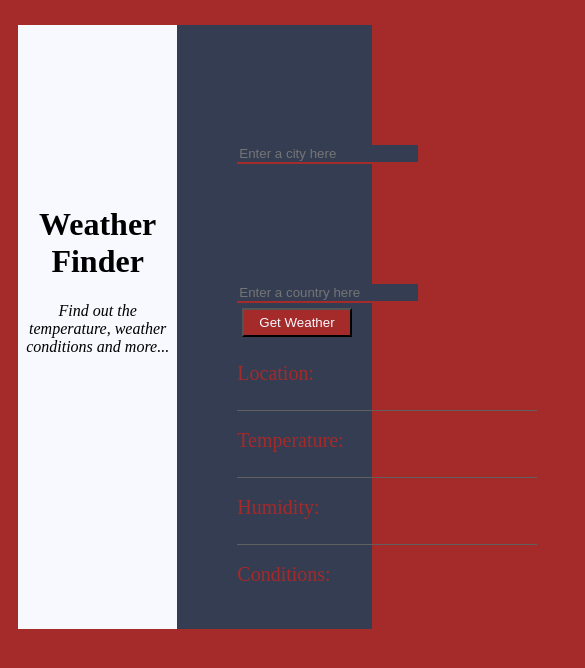
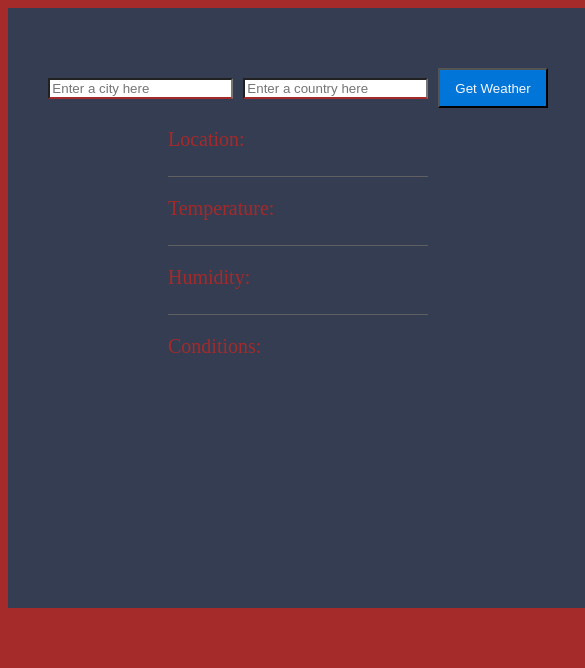
Before and after one commit to hernandoit/weather-app, a React (Create React App) app: page / in a window 390 px wide. Shown: the top 668 px of the page, 585 px wide, since content can reach past the window. Built offline with nearby package versions, Linux system fonts and the light colour scheme.

Commit message:
display all form label fields

```diff
--- a/package.json
+++ b/package.json
@@ -9,6 +9,8 @@
     "react": "^17.0.2",
     "react-bootstrap": "^1.6.1",
     "react-dom": "^17.0.2",
+    "react-native": "^0.65.1",
+    "react-native-web": "^0.17.1",
     "react-scripts": "4.0.3",
     "web-vitals": "^1.0.1"
   },
--- a/src/App.css
+++ b/src/App.css
@@ -1,22 +1,30 @@
 @import url('https://fonts.googleapis.com/css2?family=Noto+Sans+JP&display=swap');
 
+
+/*
+ * ID
+ */
+
+
 #aside {
-  background-color: #f8f8ff;
-  width: 45%;
+  background: url('/src/components/weather-finder-aside-img.jpeg') no-repeat center center fixed;
+  color: #f8f8ff;
   text-align: center;
   padding-top: 160px;
+  padding-left: 10px;
+  padding-right: 10px;
 }
 
 #main {
   background-color: #343d52;
-  width: 55%;
-  align-items: stretch;
+  width: 550px;
 }
 
 #main-container {
   display: flex;
-  flex-wrap: nowrap;
-  margin: 25px 10px 25px 10px;
+  justify-content: center;
+  min-width: 600px;
+  height: 600px;
 }
 
 #location {
@@ -32,14 +40,31 @@
   border-bottom: 1px solid #606060;
 }
 
+
+/*
+ * CLASS
+ */
+
+
+.App {
+
+}
+
+
+/*
+ * ELEMENT
+ */
+
+
 body {
   background-color: #A52A2A;
 }
 
 button {
+  background-color: #A52A2A;
   color: #f8f8ff;
-  background-color: #A52A2A;
-  margin: 5px;
+  height: 40px;
+  margin-top: 60px;
   padding: 5px 15px;
 }
 
@@ -47,21 +72,25 @@ button:hover {
   background-color: #ae3f3f;
   border-color: #93CCEA;
 }
+
 form {
-  margin-left: 60px;
-  display: block;
+  display: flex;
+  flex-flow: row wrap;
+  align-items: center;
+  width: 500px;
+  margin-left: 40px;
 }
 
 img {
-  background-image: url('https://i.imgur.com/4nLNyFZ.jpg?1');
+  height: 100%;
+  width: 100%;
 }
 
 input {
-  border: none;
   background-color: #343d52;
   color: #f8f8ff;
   border-bottom: 2px solid #A52A2A;
-  margin-top: 120px;
+  margin-top: 60px;
   margin-right: 10px;
 }
 
@@ -69,10 +98,42 @@ label {
   color: #A52A2A;
   font-size: 20px;
   display: block;
-  width: 300px;
+  width: 260px;
+  margin-bottom: 20px;
   padding-bottom: 25px;
 }
 
 span {
   color: #f8f8ff;
 }
+
+@media screen and (max-width: 700px) {
+  #main-container {
+      flex-flow: row wrap;
+  }
+  #aside {
+    display: none;
+  }
+  #main {
+    height: 600px;
+    width: 100%;
+  }
+  button{
+    background-color: #0275d8;
+  }
+  button:hover {
+  background-color: #5bc0de;
+  border-color: white;
+  }
+  form {
+    display: flex;
+    flex-flow: row wrap;
+    justify-content: center;
+    width: 500px;
+  }
+  input {
+  background-color: white;
+  color: black;
+  border-bottom: 2px solid #A52A2A;
+  }
+}
--- a/src/App.js
+++ b/src/App.js
@@ -1,19 +1,14 @@
 import React, { Component } from 'react';
 // imports our apps styling
 import './App.css';
-
+// imports our image background for aside
+// import Image from './components/weather-finder-aside-img.jpeg'
 // Bootstrap components
 import Form from 'react-bootstrap/Form'
 import Button from 'react-bootstrap/Button'
 
 // API key for our weather API
 const API_Key ='bcfd2504f5065eba3f9ac4f0de960eff'
-
-// COPY OF API KEY BECAUSE REASONS
-// API key ='bcfd2504f5065eba3f9ac4f0de960eff'
-
-// DIRECT API CALL FOR TESTING ONLY!!!
-// api.openweathermap.org/data/2.5/weather?q=ocala&units=imperial&appid=bcfd2504f5065eba3f9ac4f0de960eff
 
 // Inherit from Component class
 class App extends Component {
@@ -24,12 +19,13 @@ class App extends Component {
     super()
     // useful constructors set up state
     this.state = {
-      city: undefined,
-      country: undefined,
+      city: '',
+      country: '',
       location: undefined,
       temperature: undefined,
       humidity: undefined,
       condition: undefined,
+      icon: undefined,
       error: ''
     }
   }
@@ -67,36 +63,39 @@ handleSubmit  = async e => {
         location: data.name + ',  ' + data.sys.country,
         temperature: Math.round(data.main.temp)  + '°',
         humidity: data.main.humidity + '%',
-        condition: data.weather.main,
-        error: ''
+        condition: data.weather[0].description,
+        icon: data.weather.icon,
+        error: 'Find out the temperature, weather conditions and more...'
       });
     } else {
       this.state = {
-      city:undefined,
-      country:undefined,
-      location:undefined,
+      city: undefined,
+      country: undefined,
+      location: undefined,
       temperature: undefined,
       humidity: undefined,
-      condition:undefined,
+      condition: undefined,
+      icon: undefined,
       error: 'The city name or country code you have entered is invalid, please try again!'
     }
   }
 }
 
 render(){
-  // destructuring the state for readibility
-  const { location, temperature, humidity, condition, city, country } = this.state
+  // destructuring the state for readibility and ease of use
+  const { location, temperature, humidity, condition, icon, city, country } = this.state
   return (
       <div className="App">
         <>
         <div id="main-container">
-        {/* <div id="aside-container"> */}
-          <div id="aside"><h1>Weather Finder</h1><p><em>Find out the temperature, weather conditions and more...</em></p>
+          <div id="aside">
+              {/* <img src={Image} alt="Japanese city alley at night"/> */}
+                <h1>Weather Finder</h1>
+                <p><em>Find out the temperature, weather conditions and more...</em></p>
+                <span>{icon}</span>
           </div>
-          {/* </div> */}
           <div id="main">
             <Form onSubmit={this.handleSubmit}>
-              <span style={{display : 'inline-block'}}>
               <Form.Group controlId='city'>
               <Form.Control
               required
@@ -118,11 +117,10 @@ render(){
               />
             </Form.Group>
             <Button variant='primary' type='submit'>Get Weather</Button>
-            </span>
-                  <label id="location">Location: <span>{location}</span></label><br></br>
-                  <label id="temperature">Temperature: <span>{temperature}</span></label><br></br>
-                  <label id="humidity">Humidity: <span>{humidity}</span></label><br></br>
-                  <label id="condition">Conditions: <span>{condition}</span></label><br></br>
+                  <label id="location">Location: <span>{location}</span></label>
+                  <label id="temperature">Temperature: <span>{temperature}</span></label>
+                  <label id="humidity">Humidity: <span>{humidity}</span></label>
+                  <label id="condition">Conditions: <span>{condition}</span></label>
             </Form>
           </div>
           </div>
--- a/src/components/Weather.js
+++ b/src/components/Weather.js
@@ -1,5 +1,10 @@
+// BACKUP SCRIPT FOR TESTING PURPOSES
 import React from 'react'
+// COPY OF API KEY BECAUSE REASONS
+// API key ='bcfd2504f5065eba3f9ac4f0de960eff'
 
+// DIRECT API CALL FOR TESTING ONLY!!!
+// api.openweathermap.org/data/2.5/weather?q=ocala&units=imperial&appid=bcfd2504f5065eba3f9ac4f0de960eff
 const Weather = (props) => {
 
     return (
```
Also changed, not shown: 2 other files (tests, documents, lock files or other folders).
